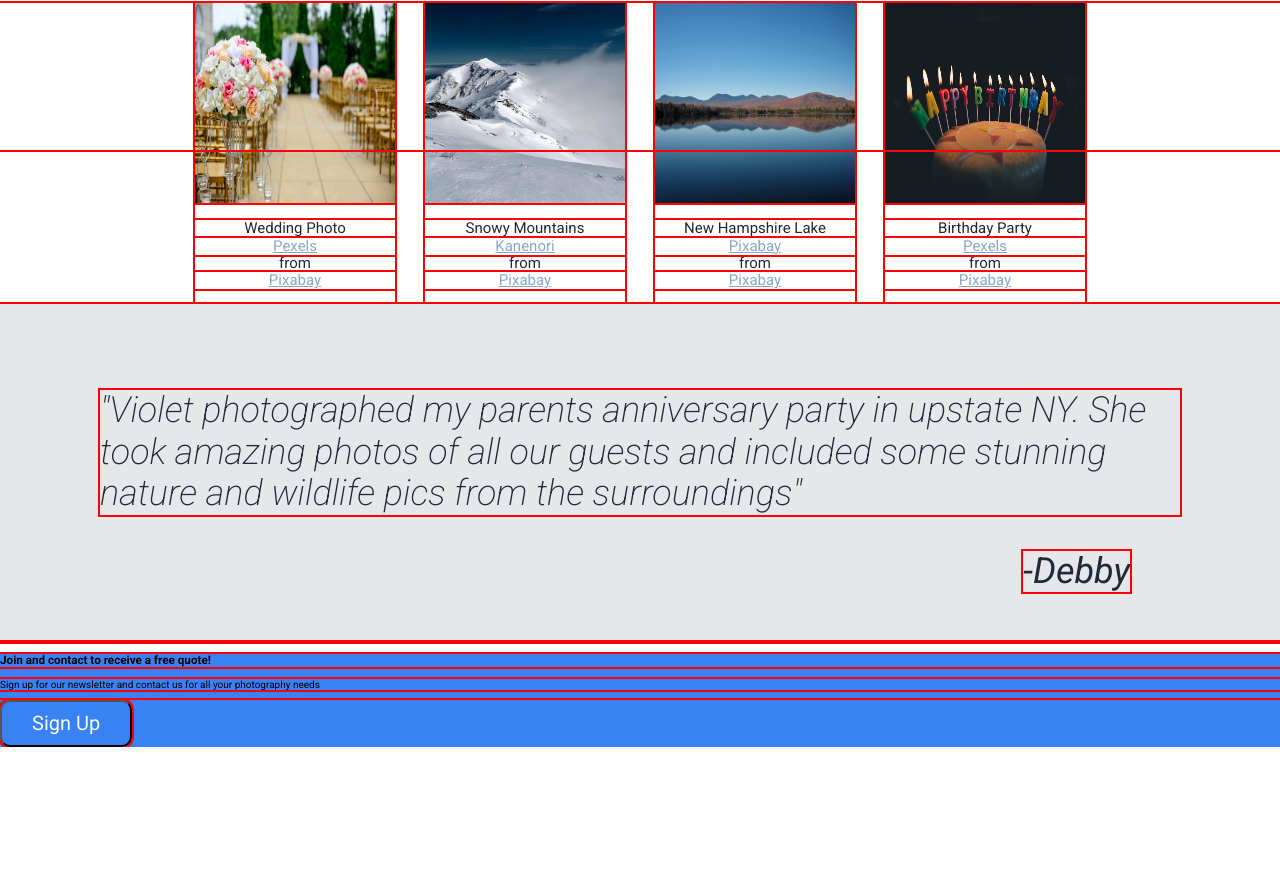
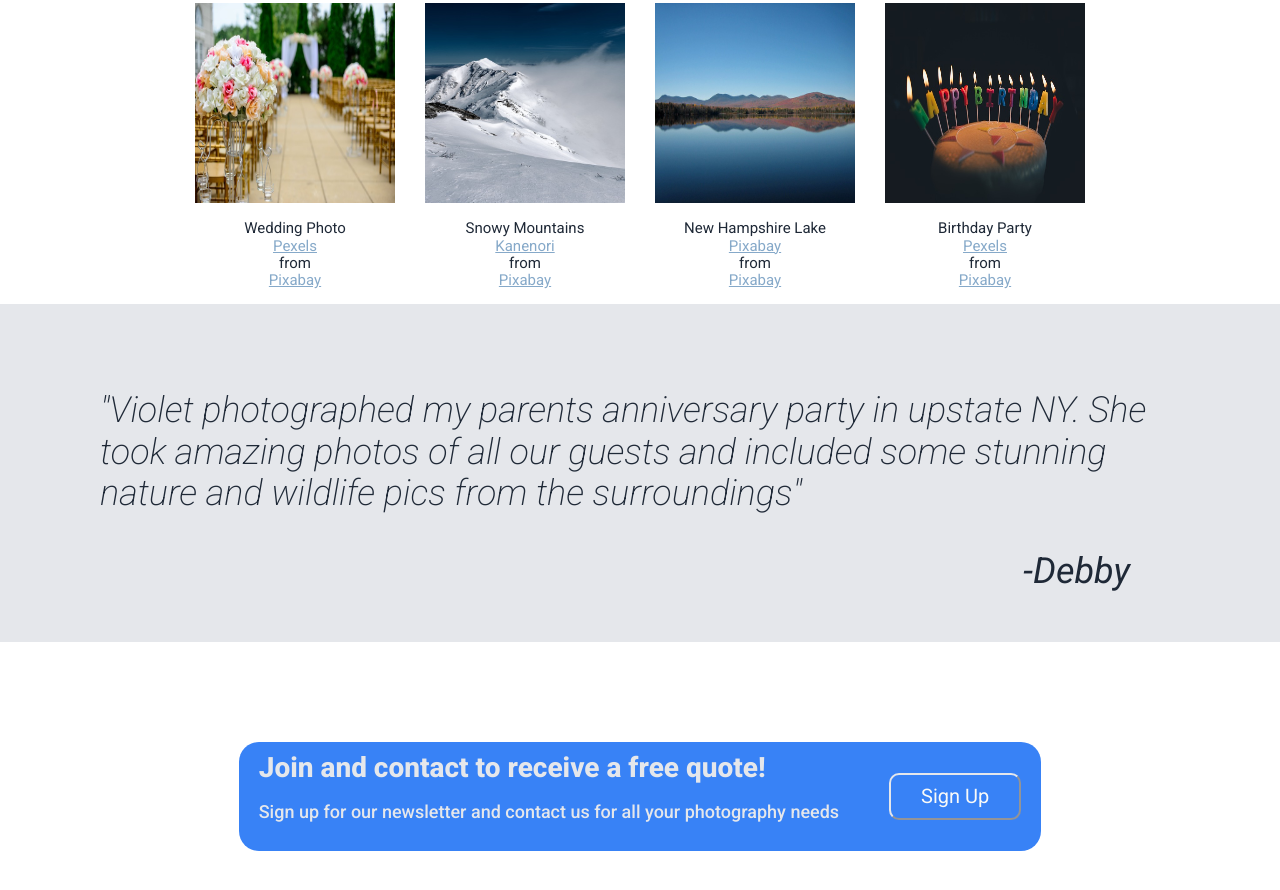
Before and after one commit to violet8969/odinlandingpageproject, a plain HTML site: page index.html in a window 1280 px wide. Shown: the part 650-1540 px from the top of the page. Before the commit the page ends 1397 px from the top, so only its background shows below. Drawn offline with Linux system fonts and the light colour scheme; a script that the page names is missing.

Commit message:
Finished quote section and footer

```diff
--- a/css/style.css
+++ b/css/style.css
@@ -1,6 +1,6 @@
-*{
+/* *{
   outline: solid red 2px;
-}
+} */
 
 /* * {
   margin: 0;
@@ -30,6 +30,8 @@ h1 {
   font-size: 4.8rem;
   font-weight: 900;
 }
+
+
 
 header {
   padding: 2rem 5rem;
@@ -163,12 +165,40 @@ h2{
 
 }
 
+footer{
+  display: flex;
+  justify-content: center;
+  align-items: center;
+  padding: 10rem;
+}
+
+
 .footer-box{
   background-color: #3882F6;
-
-
+  border-radius: 2rem;
+  color: #e5e7eb;;
+  flex: initial;
+  display: flex;
+justify-content: center;
+align-items: center;
+gap: 5rem;
+padding: 1rem 2rem;
 }
 
+.footer-box button {
+/* padding: .5rem 2rem; */
+border-color: #e5e7eb ;
+}
+
+h3{
+  font-size: 2.8rem;
+  font-weight: 800;
+  margin: 0;
+}
+.footer-box p{
+  font-size: 1.8rem;
+  font-weight: 500;
+}
 
 @media (max-width:500px) {
   nav {
--- a/index.html
+++ b/index.html
@@ -7,7 +7,7 @@
 	<meta name="keywords" content="one, two, three">
 	<meta name="viewport" content="width=device-width, initial-scale=1">
 
-	<title>Blank Template</title>
+	<title>Violet Photography</title>
 
 	<link rel="preconnect" href="https://fonts.googleapis.com">
 	<link rel="preconnect" href="https://fonts.gstatic.com" crossorigin>
@@ -36,8 +36,8 @@
 
 	<section class="hero-section">
 		<section class="hero-left">
-			<h1>Violet's Photography for all your needs</h1>
-			<p>Violet has years of experience photographing a wide array of events.Sign up for our weekly newsletter.(This is a fictitious site made for practice. Check out the links for the actual photographers behind the photos )
+			<h1>Violet Photography for all your needs</h1>
+			<p>Violet has years of experience photographing a wide array of events. Sign up for our weekly newsletter.(This is a fictitious site made for practice. Check out the links for the actual photographers behind the photos )
 			</p>
 			<button>Sign Up</button>
 		</section>
```
